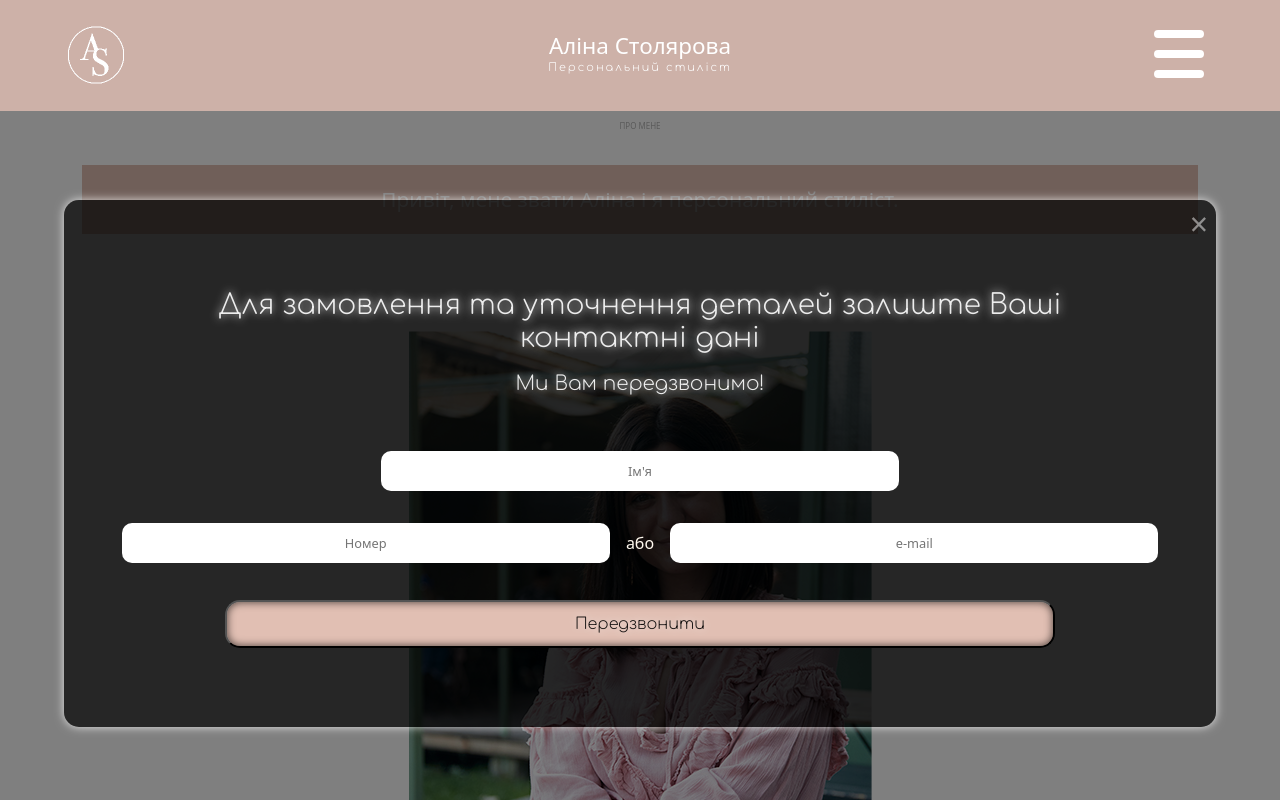
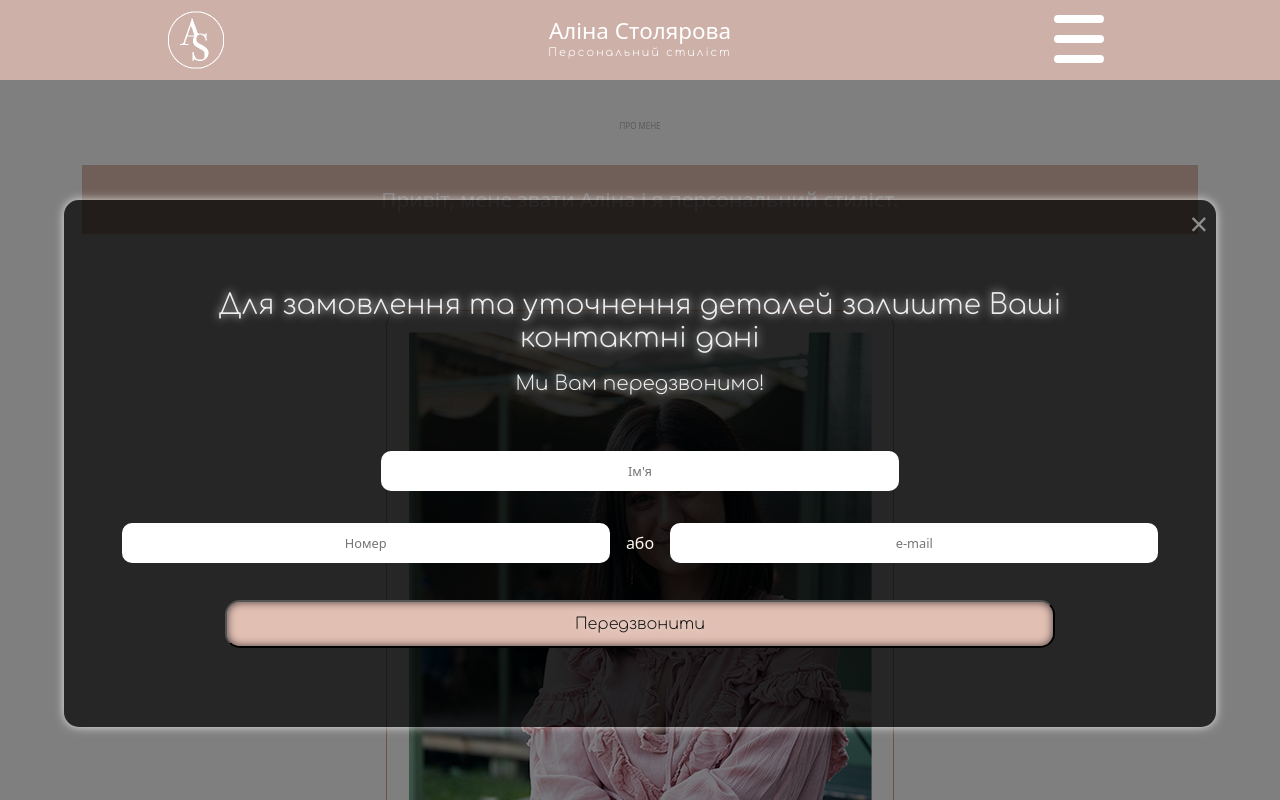
Before and after one commit to stantoha/mobile__stylist, a plain HTML site: page index.html in a window 1280 px wide. Shown: the top 800 px of the page. Drawn offline with nearby package versions, Linux system fonts and the light colour scheme.

Commit message:
Add files via upload

```diff
--- a/script.js
+++ b/script.js
@@ -1,7 +1,7 @@
 window.addEventListener('DOMContentLoaded', () => {
     //SHOW-HIDE CONTENT
 
-    let tabs=document.querySelectorAll('.menu__button'),
+    let tabs=document.querySelectorAll('.menu__item'),
         tabsContent = document.querySelectorAll('.tabcontent'),
         tabParent= document.querySelector('.menu'),
         serviceTabs=document.querySelectorAll('.service__button'),
@@ -24,7 +24,7 @@ window.addEventListener('DOMContentLoaded', () => {
             titleLink.classList.remove('left__slide');
             subTitleLink.classList.remove('hide');
             subTitleLink.classList.add('show','fade');
-        },2000);
+        },5000);
 
         sectionTitles.forEach(item=>{
             item.classList.add('right__slide');
@@ -44,22 +44,22 @@ window.addEventListener('DOMContentLoaded', () => {
     function showTabContent(i = 0) {
         tabsContent[i].classList.add('show', 'fade');
         tabsContent[i].classList.remove('hide');
-        /* tabs[i].classList.add('active');  */
+        tabs[i].classList.add('active');
 
             if(sectionTitles[i].classList.contains('right__slide')){
-                setTimeout(()=>{sectionTitles[i].classList.remove('right__slide')},1000);
+                setTimeout(()=>{sectionTitles[i].classList.remove('right__slide')},5000);
             }
             if(sectionTitles[i].classList.contains('left__slide')){
-                setTimeout(()=>{ sectionTitles[i].classList.remove('left__slide')},1000);
+                setTimeout(()=>{ sectionTitles[i].classList.remove('left__slide')},5000);
            }
 
-           if(tabsContent[i].classList.contains('personal__stylist__services')){
+        /*    if(tabsContent[i].classList.contains('personal__stylist__services')){
             setTimeout(()=>{ serviceTitles[0].classList.remove('right__slide')},1000);
-           }
+           } */
 
     }
 
-    /* hideTabContent(); */
+    hideTabContent();
     showTabContent();
 
 
@@ -90,7 +90,7 @@ window.addEventListener('DOMContentLoaded', () => {
                     hideTabContent();
                     showTabContent(i);
 
-                    /* if(i=1){
+                    if(i=1){
                         showServiceTabContent();
                         servicesTabParent.addEventListener('click', (event) => {
                             let target = event.target;
@@ -112,7 +112,7 @@ window.addEventListener('DOMContentLoaded', () => {
                                 });
                             }
                         });
-                    } */
+                    }
                 }
             });
         }
--- a/style.css
+++ b/style.css
@@ -8,11 +8,6 @@ body {
 }
 
 
-* {
-    box-sizing: border-box;
-    margin: 0;
-    padding: 0;
-}
 
 
 .wrapper {
@@ -26,13 +21,13 @@ body {
 .header {
     display: block;
     margin: 0 auto;
-    position: absolute;
+    position: fixed;
     background-color: rgba(225, 191, 179, 0.8);
     top: 0;
     left: 0;
-    width: 100%;
-    /* height: 10%; */
-    box-sizing: content-box;
+    width: 100vw;
+    height: 10vh;
+    /* box-sizing: content-box; */
     z-index: 10000;
 }
 
@@ -41,7 +36,7 @@ body {
     justify-content: space-around;
     align-items: center;
     width: auto;
-    padding: 1%;
+    padding:0 10%;
     margin: 0 auto;
 }
 
@@ -83,6 +78,7 @@ body {
     font-size: 1.4em;
     padding: 0;
     margin: 0;
+    transition: all 1s;
 }
 
 .sub__title {
@@ -228,6 +224,7 @@ body {
     margin: 1%;
     padding: 2%;
     font-size: 0.5em;
+    transition: all 1s;
 }
 
 .descr__card {
@@ -246,6 +243,7 @@ body {
     height: auto;
     margin: 5%;
     padding: 2%;
+    border: 1px solid rgba(231, 161, 125, 1);
     border-radius: 15px/15px;
 }
 
@@ -256,6 +254,7 @@ body {
     font-size: 1.3em;
     background-color: rgba(225, 191, 179, 1);
     margin: 0;
+    transition: all 1s;
 }
 
 .text__block {
@@ -356,6 +355,7 @@ body {
 .section__descr {
     display: flex;
     flex-wrap: wrap;
+    justify-content: space-around;
     list-style: none;
     padding: 0;
     margin: 1% auto;
@@ -366,8 +366,8 @@ body {
 .service__component {
     display: block;
     margin: 0 auto;
+    flex: 100%;
     /*   border:1px solid black; */
-    padding: 1vh;
 }
 
 .service__component .question,
@@ -376,7 +376,6 @@ body {
     word-wrap: break-word;
     letter-spacing: 0.1vh;
     padding: 1%;
-    margin: 5% auto;
     /*  max-width: 90%; */
     text-transform: uppercase;
     font-size: 1em;
@@ -572,6 +571,8 @@ a.social__link {
 .social__link svg {
     border: 1px solid rgba(255, 249, 239, 1);
     background-color: rgba(255, 249, 239, 1);
+    width: 80%;
+    height: auto;
     border-radius: 50%;
     padding: 1%;
 }
@@ -823,6 +824,15 @@ rgba(225, 191, 179, 1)
     border-radius: 5%;
 }
 
+.left__slide {
+    opacity: 0;
+    transform: translateX(-200%);
+}
+
+.right__slide {
+    opacity: 0;
+    transform: translateX(200%);
+}
 
 .image-container {
     position: absolute;
```
Also changed, not shown: index.html (+0 -1 lines).
